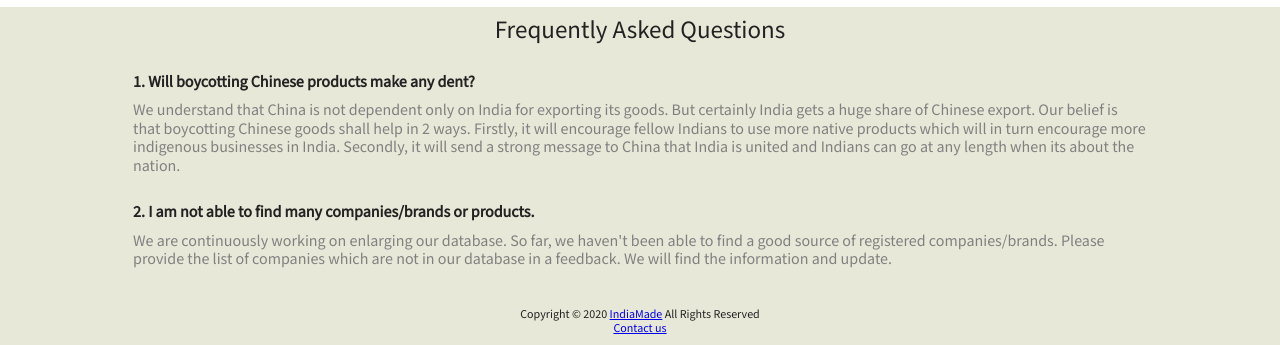
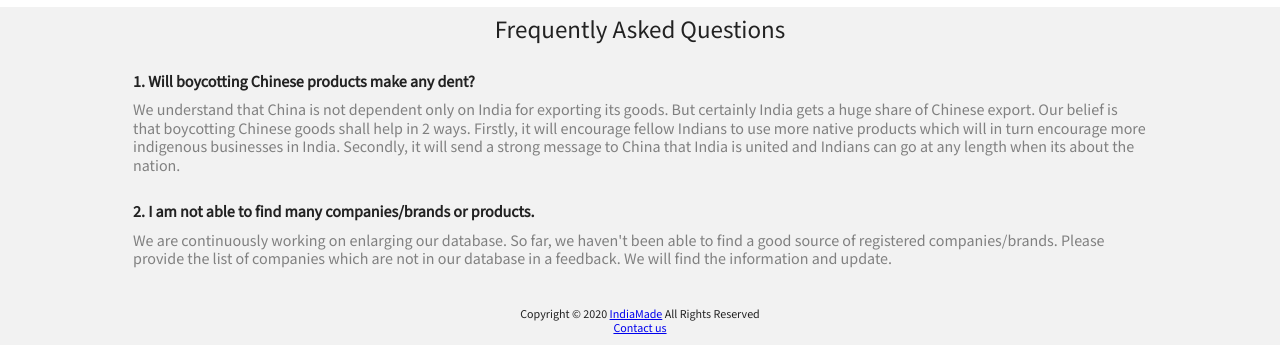
Before and after one commit to mishra-ankit/swadeshi, a website built with Parcel: page index.html in a window 1280 px wide. Shown: the part 603-948 px from the top of the page. Built offline with nearby package versions, Linux system fonts and the light colour scheme; a script that the page names is missing.

Commit message:
update UI

```diff
--- a/css/main.css
+++ b/css/main.css
@@ -292,7 +292,7 @@ textarea {
   transition: var(--transition-1); */
   padding: 10px;
   font-size: 12px;
-  background-color: #e8e8d8;
+  background-color: #f2f2f2;
 }
 
 .no_result {
@@ -440,7 +440,7 @@ textarea {
 }
 
   .faq-section{
-    background-color: #e8e8d8;
+    background-color: #f2f2f2;
     padding: 5px 10%;
     text-align: center;
     display: inline-block;
```
